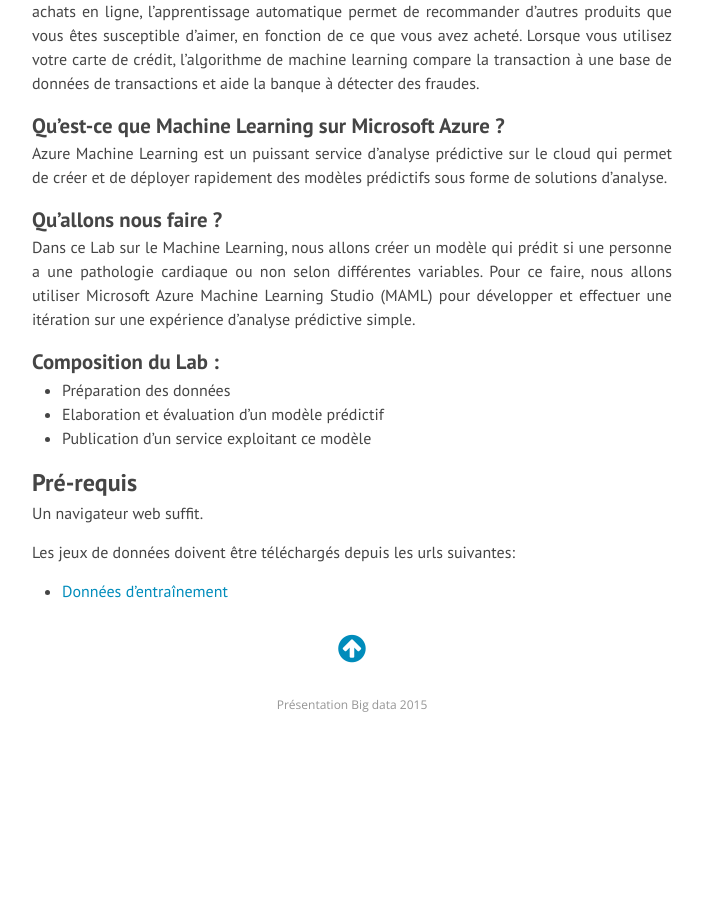
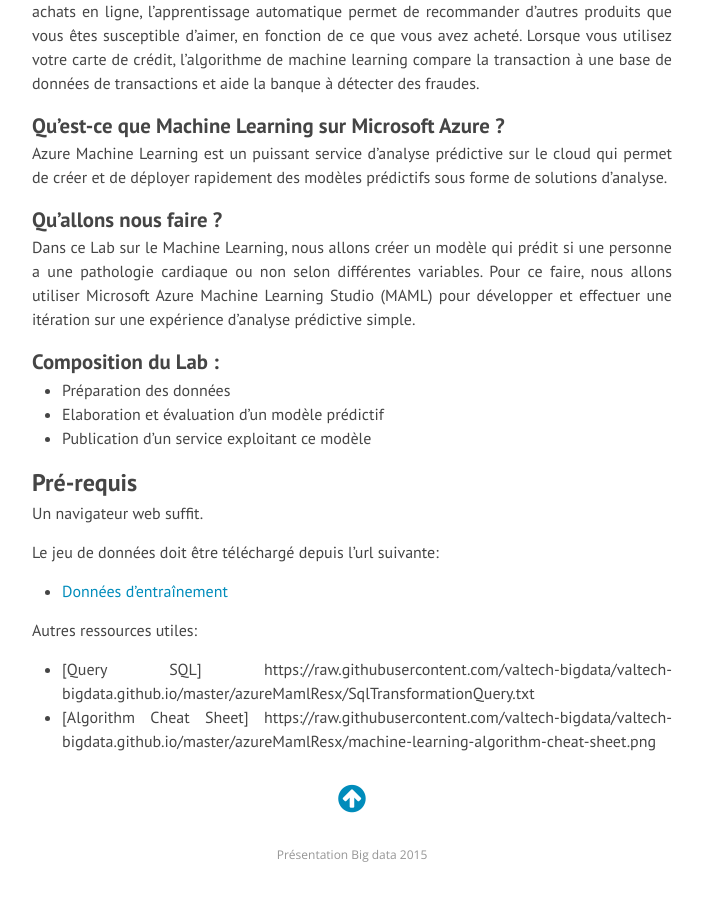
Before and after one commit to valtech-bigdata/valtech-bigdata.github.io, a Jekyll site: the page built from _posts/2015-09-08-MachineLearningAzure.markdown, in a window 1280 px wide and 900 px high, scrolled down 928 px. Shown: the whole window, without its empty margins (288-991 px from the left). Built offline with Jekyll 4.4.1, drawn with Linux system fonts in a browser that asks for light colours; nearby versions of some CDN libraries; Markdown is read by kramdown in place of the engine named in the settings; before the commit the page ends 1678 px from its top, so only the background shows below that.

Commit message:
Ajout ressources utiles sur prez azure

```diff
--- a/_posts/2015-09-08-MachineLearningAzure.markdown
+++ b/_posts/2015-09-08-MachineLearningAzure.markdown
@@ -29,6 +29,10 @@
 
 Un navigateur web suffit.
 
-Les jeux de données doivent être téléchargés depuis les urls suivantes:
+Le jeu de données doit être téléchargé depuis l'url suivante:
 
 * [Données d'entraînement](https://raw.githubusercontent.com/valtech-bigdata/valtech-bigdata.github.io/master/azureMamlResx/Heart Disease Data Set (original).csv)
+
+Autres ressources utiles:
+* [Query SQL] https://raw.githubusercontent.com/valtech-bigdata/valtech-bigdata.github.io/master/azureMamlResx/SqlTransformationQuery.txt
+* [Algorithm Cheat Sheet] https://raw.githubusercontent.com/valtech-bigdata/valtech-bigdata.github.io/master/azureMamlResx/machine-learning-algorithm-cheat-sheet.png
```
